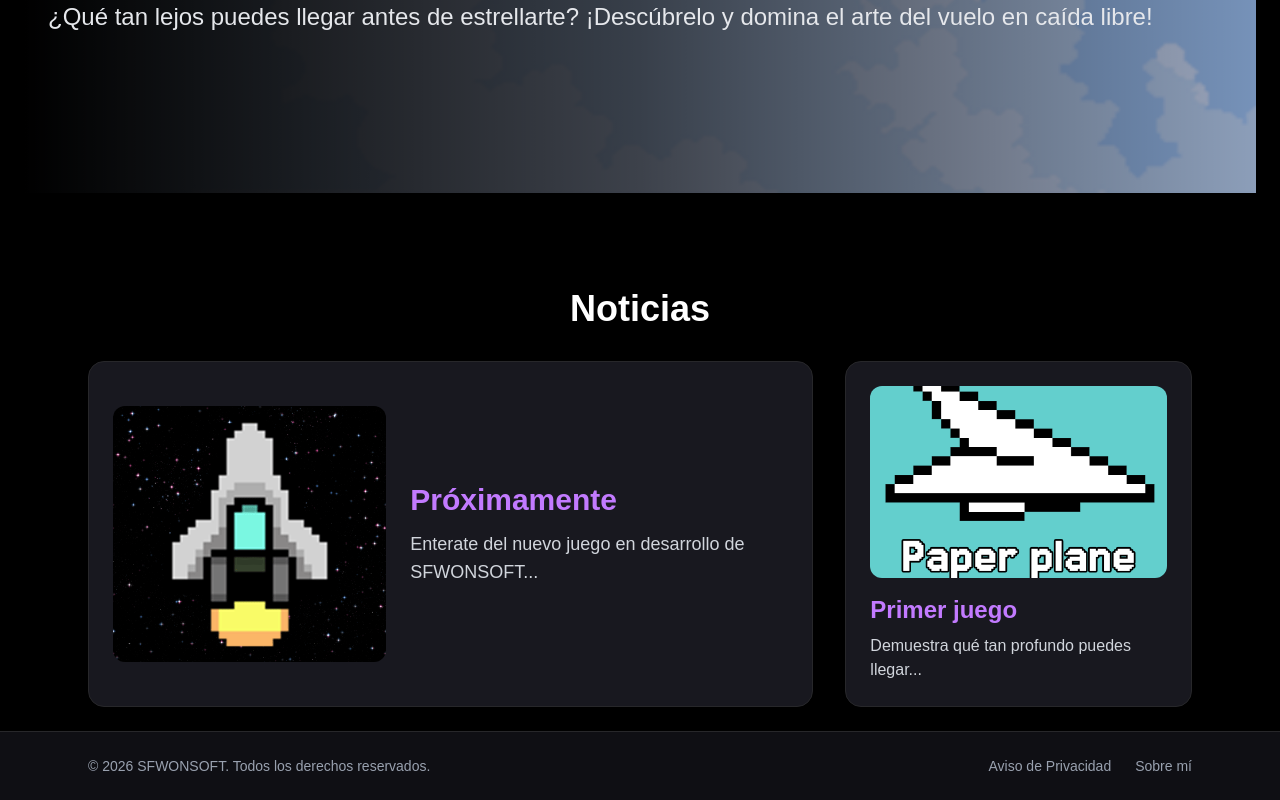
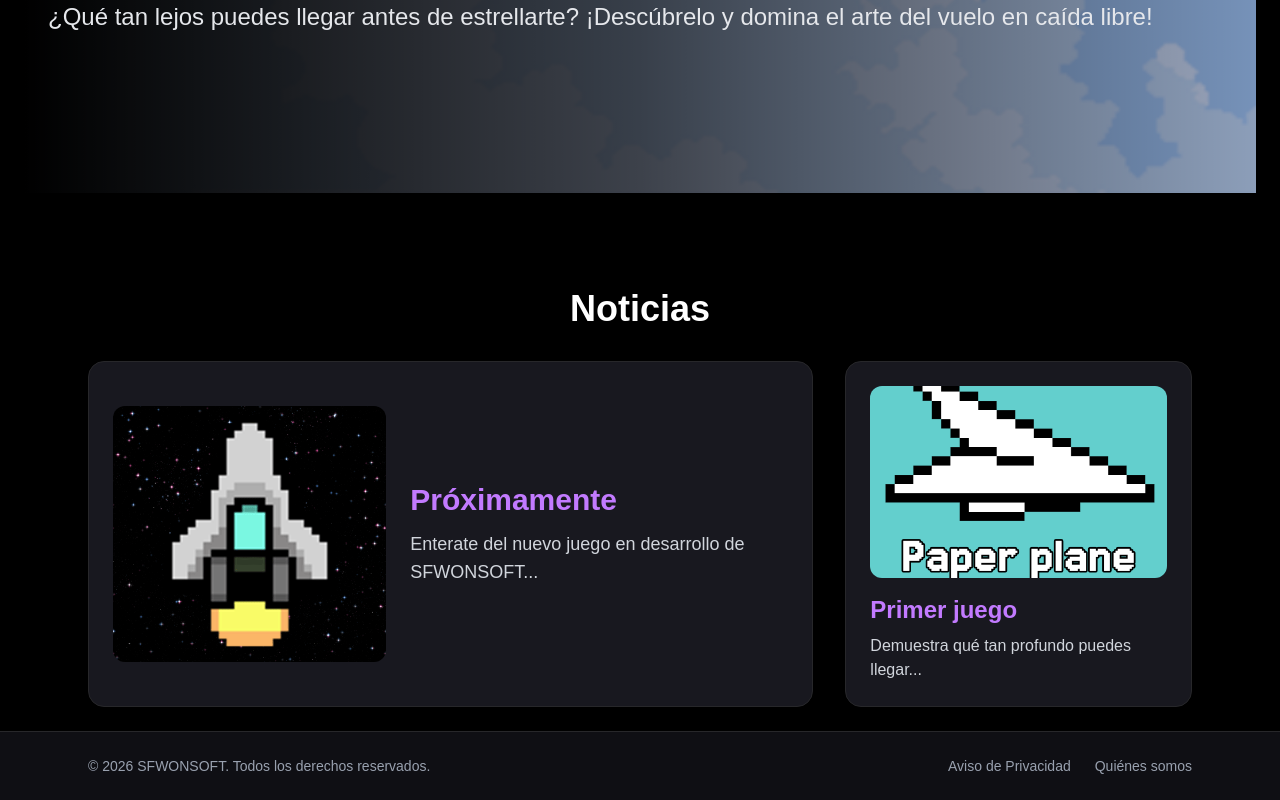
Before and after one commit to RyuZPlus/SfWinningPage, a Next.js app: page / in a window 1280 px wide. Shown: the part 800-1600 px from the top of the page. Built offline with nearby package versions, Linux system fonts and the light colour scheme.

Commit message:
Cambio de texto en about

```diff
--- a/app/components/footer.tsx
+++ b/app/components/footer.tsx
@@ -21,7 +21,7 @@ export default function Footer() {
             href="/about"
             className="hover:text-purple-400 transition"
           >
-            Sobre mí
+            Quiénes somos
           </Link>
         </div>
 
```
